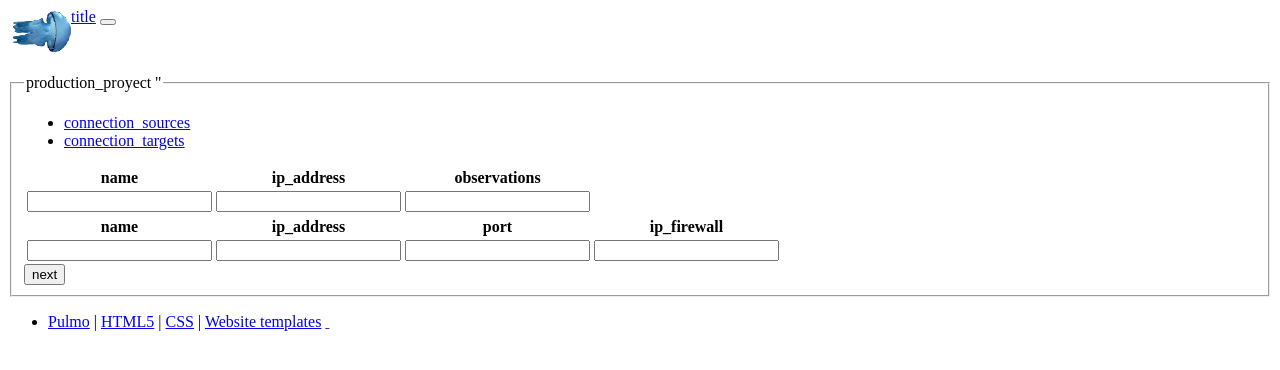
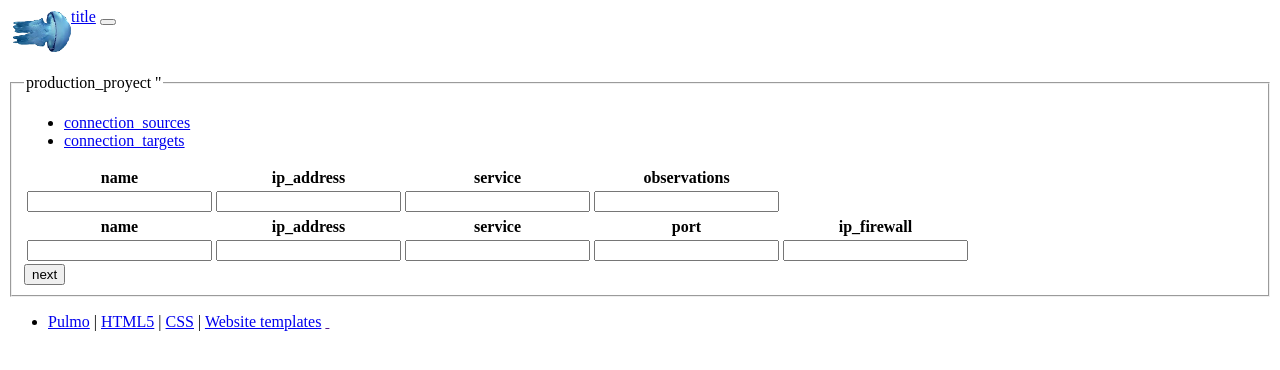
Before and after one commit to efornal/pulmo, a Django app: template templates/production_step3.html in a window 1280 px wide. Shown: the top 370 px of the page. Run offline with Django 3.2, Linux system fonts and the light colour scheme; the template is opened without the code that fills it, so the values that code supplies are empty; some libraries are stand-ins or nearby versions.

Commit message:
added service to form production and formatted date

```diff
--- a/templates/production_step3.html
+++ b/templates/production_step3.html
@@ -67,6 +67,7 @@
 		          <thead>
 		            <tr ><th class="text-center">{{_('name')}}</th>
 		            <th class="text-center">{{_('ip_address')}}</th>
+                            <th class="text-center">{{_('service')}}</th>
 		            <th class="text-center">{{_('observations')}}</th>
 		            <th class="text-center">
                               <a href="#" id="add_row" >
@@ -84,6 +85,10 @@
 		              </td>
 		              <td data-name="sources_ip">
 			        <input type="text" name='sources_ip[]' value="{{soft.ip}}"
+                                       placeholder='' class="form-control"/>
+		              </td>
+		              <td data-name="sources_service">
+			        <input type="text" name='sources_service[]' value="{{soft.service}}"
                                        placeholder='' class="form-control"/>
 		              </td>
 		              <td data-name="sources_observation">
@@ -105,6 +110,9 @@
 		              </td>
 		              <td data-name="sources_ip">
 			        <input type="text" name='sources_ip[]' placeholder='' class="form-control"/>
+		              </td>
+		              <td data-name="sources_service">
+			        <input type="text" name='sources_service[]' placeholder='' class="form-control"/>
 		              </td>
 		              <td data-name="sources_observation">
 			        <input type="text" name='sources_observation[]' placeholder='' class="form-control"/>
@@ -132,6 +140,7 @@
 		          <thead>
 		            <tr ><th class="text-center">{{_('name')}}</th>
 		            <th class="text-center">{{_('ip_address')}}</th>
+                            <th class="text-center">{{_('service')}}</th>
 		            <th class="text-center">{{_('port')}}</th>
                             <th class="text-center">{{_('ip_firewall')}}</th>
 		            <th class="text-center">
@@ -150,6 +159,10 @@
 		              </td>
 		              <td  data-name="targets_ip">
 			        <input type="text" name='targets_ip[]' value="{{soft.ip}}"
+                                       placeholder='' class="form-control"/>
+		              </td>
+		              <td  data-name="targets_service">
+			        <input type="text" name='targets_service[]' value="{{soft.service}}"
                                        placeholder='' class="form-control"/>
 		              </td>
 		              <td data-name="targets_port">
@@ -175,6 +188,9 @@
 		              </td>
 		              <td  data-name="targets_ip">
 			        <input type="text" name='targets_ip[]' placeholder='' class="form-control"/>
+		              </td>
+		              <td  data-name="targets_service">
+			        <input type="text" name='targets_service[]' placeholder='' class="form-control"/>
 		              </td>
 		              <td data-name="targets_port">
 			        <input type="text" name='targets_port[]' value="{{soft.port}}"
```
Also changed, not shown: app/views.py (+11 -8 lines).
